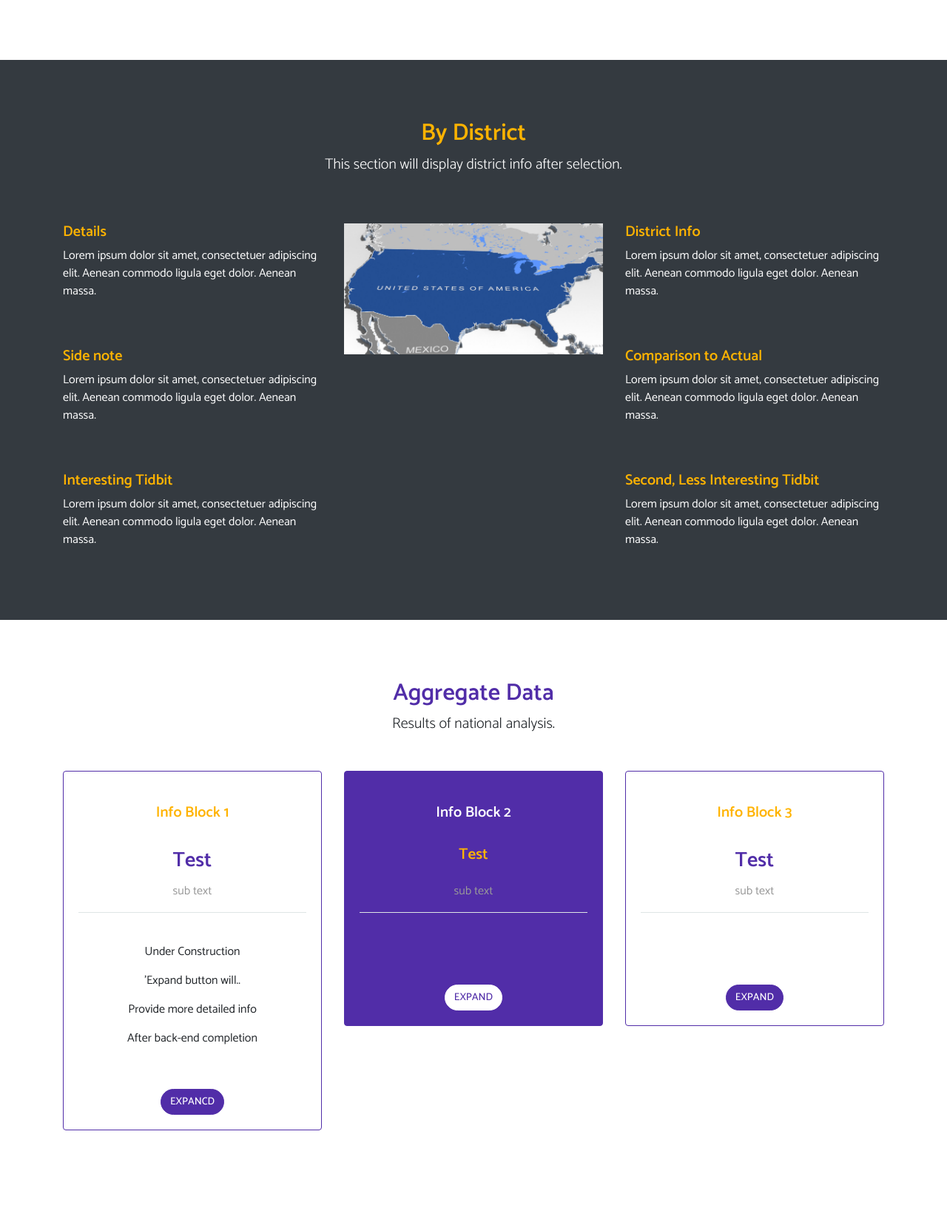
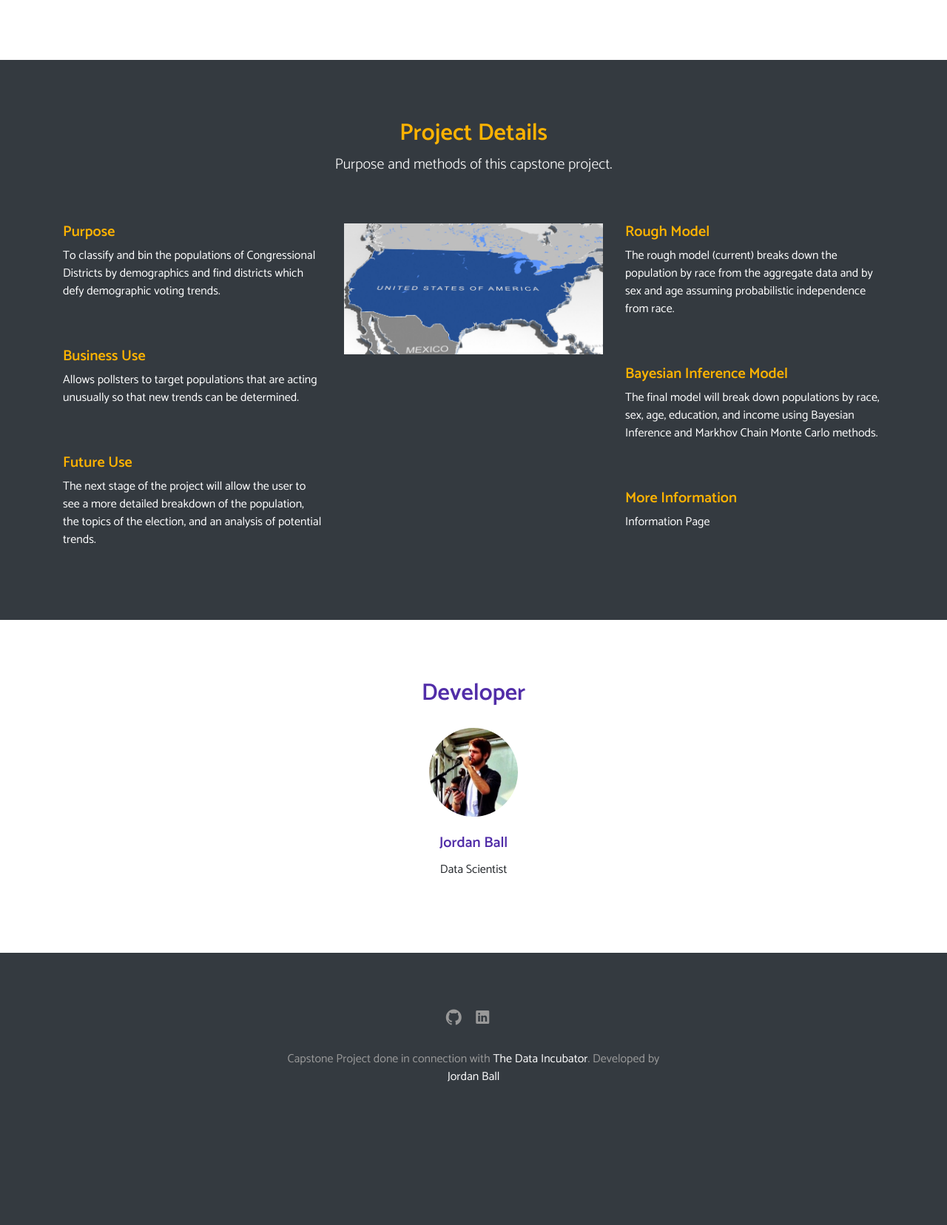
Before and after one commit to jballdata/capstone, a Flask app: page / in a window 1280 px wide. Shown: the part 1482-3138 px from the top of the page at 74% size. After the commit the page ends 2944 px from the top, so only its background shows below. Run offline with Flask 2, Linux system fonts and the light colour scheme; some libraries are stand-ins or nearby versions; grey boxes are pictures that could not be loaded.

Commit message:
Update index_two.html

```diff
--- a/templates/index_two.html
+++ b/templates/index_two.html
@@ -84,37 +84,37 @@
             <div class="container">
                 <div class="row">
                     <div class="col-md-6 offset-md-3 col-sm-8 offset-sm-2 col-xs-12 text-center wow fadeIn">
-                        <h2 class="text-orange">By District</h2>
+                        <h2 class="text-orange">Project Details</h2>
                         <p class="lead">
-                            This section will display district info after selection.
+                            Purpose and methods of this capstone project.
                         </p>
                     </div>
                 </div>
                 <div class="row d-md-flex mt-5">
                     <div class="col-sm-4 wow fadeIn">
-                        <h5 class="text-orange">Details</h5>
-                        <p>Lorem ipsum dolor sit amet, consectetuer adipiscing elit. Aenean commodo ligula eget dolor. Aenean massa.</p>
-                        <h5 class="text-orange pt-5">Side note</h5>
-                        <p>Lorem ipsum dolor sit amet, consectetuer adipiscing elit. Aenean commodo ligula eget dolor. Aenean massa.</p>
-                        <h5 class="text-orange pt-5">Interesting Tidbit</h5>
-                        <p>Lorem ipsum dolor sit amet, consectetuer adipiscing elit. Aenean commodo ligula eget dolor. Aenean massa.</p>
+                        <h5 class="text-orange">Purpose</h5>
+                        <p>To classify and bin the populations of Congressional Districts by demographics and find districts which defy demographic voting trends.</p>
+                        <h5 class="text-orange pt-5">Business Use</h5>
+                        <p>Allows pollsters to target populations that are acting unusually so that new trends can be determined.</p>
+                        <h5 class="text-orange pt-5">Future Use</h5>
+                        <p>The next stage of the project will allow the user to see a more detailed breakdown of the population, the topics of the election, and an analysis of potential trends.</p>
                     </div>
                     <div class="col-sm-4 wow fadeIn">
                         <img class="img-fluid mx-auto d-block pb-3" src="static/img/USmap.jpg" alt="Gallery">
                     </div>
                     <div class="col-sm-4 wow fadeIn">
-                        <h5 class="text-orange">District Info</h5>
-                        <p>Lorem ipsum dolor sit amet, consectetuer adipiscing elit. Aenean commodo ligula eget dolor. Aenean massa.</p>
-                        <h5 class="text-orange pt-5">Comparison to Actual</h5>
-                        <p>Lorem ipsum dolor sit amet, consectetuer adipiscing elit. Aenean commodo ligula eget dolor. Aenean massa.</p>
-                        <h5 class="text-orange pt-5">Second, Less Interesting Tidbit</h5>
-                        <p>Lorem ipsum dolor sit amet, consectetuer adipiscing elit. Aenean commodo ligula eget dolor. Aenean massa.</p>
+                        <h5 class="text-orange">Rough Model</h5>
+                        <p>The rough model (current) breaks down the population by race from the aggregate data and by sex and age assuming probabilistic independence from race.</p>
+                        <h5 class="text-orange pt-5">Bayesian Inference Model</h5>
+                        <p>The final model will break down populations by race, sex, age, education, and income using Bayesian Inference and Markhov Chain Monte Carlo methods.</p>
+                        <h5 class="text-orange pt-5">More Information</h5>
+                        <p><a href="https://jballdata.github.io/projects/capstone/">Information Page</a></p>
                     </div>
                 </div>
             </div>
         </section>
 
-        <!--pricing-->
+        <!--pricing
         <section class="bg-alt" id="pricing">
             <div class="container">
                 <div class="row">
@@ -176,7 +176,7 @@
                     </div>
                 </div>
             </div>
-        </section>
+        </section> -->
 
         <!--download-->
         <!--<section class="bg-orange" id="download">
```
